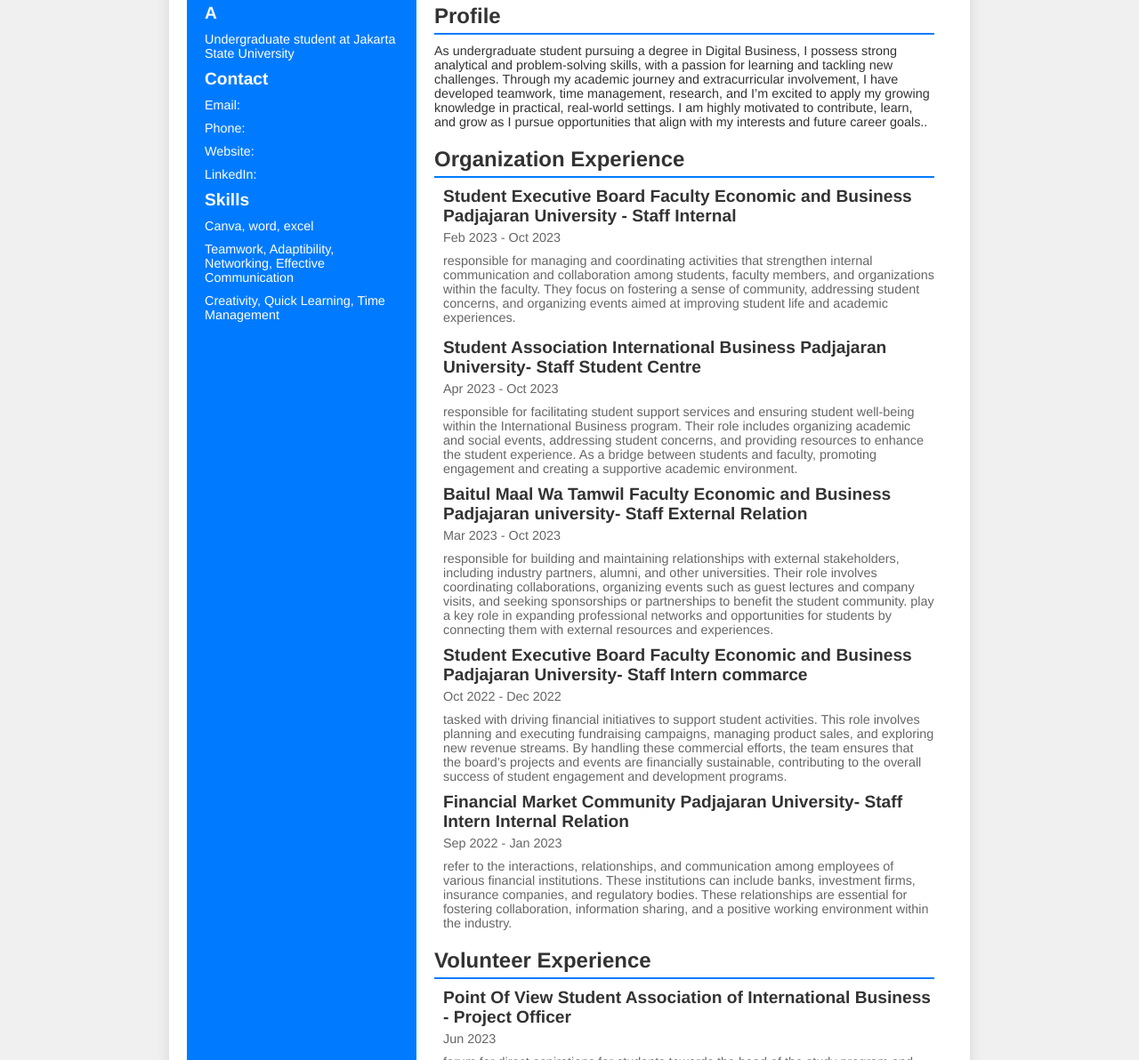
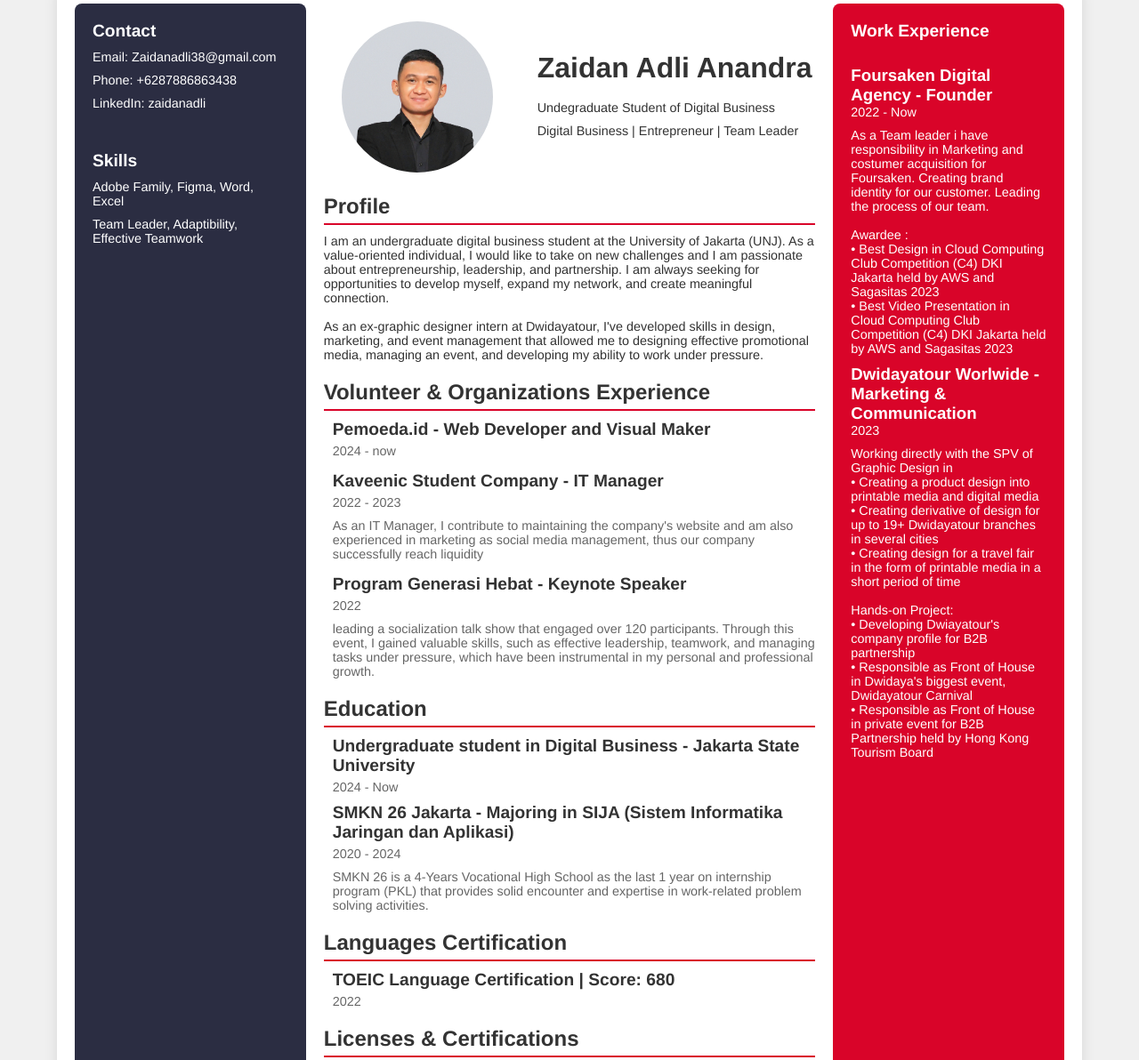
Before and after one commit to zaidan-adli-anandra/cvzaidan, a plain HTML site: page index.html in a window 1280 px wide. Shown: the part 66-1258 px from the top of the page at 89% size. Drawn offline with Linux system fonts and the light colour scheme.

Commit message:
update total

```diff
--- a/index.html
+++ b/index.html
@@ -18,21 +18,30 @@
             font-size: 16px;
         }
         .container {
-            max-width: 900px;
-            margin: 30px auto;
+            width: 90%;
+            margin: 50px auto;
             padding: 20px;
             background: #fff;
             border-radius: 10px;
             box-shadow: 0 0 15px rgba(0, 0, 0, 0.1);
             display: flex;
         }
-        .sidebar {
+        .sidebar{
             width: 30%;
-            background-color: #007BFF;
+            background-color: #2b2d42;
             color: white;
             padding: 20px;
-            border-radius: 10px 0 0 10px;
+            border-radius: 8px;
         }
+
+        .sidebars2{
+            width: 30%;
+            background-color: #d90429;
+            color: white;
+            padding: 20px;
+            border-radius: 8px;
+        }
+
         .main-content {
             width: 70%;
             padding: 20px;
@@ -41,24 +50,41 @@
             font-size: 2.5em;
             font-weight: bold;
         }
-        .job-title {student
+        .job-title {
             font-size: 1.2em;
             margin-bottom: 20px;
         }
-        .sidebar h2 {
+        .sidebar h2, .sidebars2 h2 {
             font-size: 1.2em;
             margin-bottom: 10px;
         }
-        .sidebar p, .main-content p {
+        .sidebar p, .main-content p, .sidebars2 p {
             font-size: 0.9em;
             margin-bottom: 10px;
         }
         .section {
             margin-bottom: 20px;
         }
+
+        .intro {
+            display: flex;
+            align-items: center;
+            margin-bottom: 20px;
+        }
+
+        .description {
+            margin-left: 50px;
+
+        }
+
+        .photoimg img {
+            max-width: 170px;
+            border-radius: 100%;
+            margin-left: 20px;
+        }
         .section h2 {
             font-size: 1.5em;
-            border-bottom: 2px solid #007BFF;
+            border-bottom: 2px solid #d90429;
             padding-bottom: 5px;
             margin-bottom: 10px;
         }
@@ -83,74 +109,82 @@
 
     <div class="container">
         <div class="sidebar">
-            <div class="profile">
-                <h2>A</h2>
-                <p class="job-title">Undergraduate student at Jakarta State University</p>
-            </div>
             <div class="contact-info">
                 <h2>Contact</h2>
-                <p>Email: </p>
-                <p>Phone: </p>
-                <p>Website: </p>
-                <p>LinkedIn:</p>
+                <p>Email: Zaidanadli38@gmail.com </p>
+                <p>Phone: +6287886863438 </p>
+                <p>LinkedIn: zaidanadli</p>
             </div>
             <div class="skills">
+                <br><br>
                 <h2>Skills</h2>
-                <p>Canva, word, excel</p>
-                <p>Teamwork, Adaptibility, Networking, Effective Communication</p>
-                <p>Creativity, Quick Learning, Time Management</p>
+                <p>Adobe Family, Figma, Word, Excel</p>
+                <p>Team Leader, Adaptibility, Effective Teamwork</p>
             </div>
         </div>
+
+
+
         <div class="main-content">
+            <div class="intro">
+                <div class="photoimg">
+                    <img src="/Image/foto-1.jpg" alt="foto-1">
+                </div>
+                <div class="description">
+                    <h1>Zaidan Adli Anandra</h1>
+                    <br>
+                    <p>Undegraduate Student of Digital Business</p>
+                    <P>Digital Business  |  Entrepreneur  |  Team Leader</P>
+                </div>
+            </div>
             <div class="section">
                 <h2>Profile</h2>
-                <p>As undergraduate student pursuing a degree in Digital Business, I possess strong analytical and problem-solving skills, with a passion for learning and tackling new challenges. Through my academic journey and extracurricular involvement, I have developed teamwork, time management, research, and I’m excited to apply my growing knowledge in practical, real-world settings. I am highly motivated to contribute, learn, and grow as I pursue opportunities that align with my interests and future career goals..</p>
+                <p>I am an undergraduate digital business student at the University of Jakarta (UNJ). As a value-oriented individual, I would like to take on new challenges and I am passionate about entrepreneurship, leadership, and partnership. I am always seeking for opportunities to develop myself, expand my network, and create meaningful connection.
+                    <br><br>
+                    As an ex-graphic designer intern at Dwidayatour, I've developed skills in design, marketing, and event management that allowed me to designing effective promotional media, managing an event, and developing my ability to work under pressure.</p>
             </div>
-            <div class="section">
-                <h2>Organization Experience</h2>
+            <!-- <div class="section">
+                <h2>Work Experience</h2>
                 <ul>
                     <li>
-                        <h3>Student Executive Board Faculty Economic and Business Padjajaran University - Staff Internal</h3>
-                        <p>Feb 2023 - Oct 2023</p>
-                        <p>responsible for managing and coordinating activities that strengthen internal communication and collaboration among students, faculty members, and organizations within the faculty. They focus on fostering a sense of community, addressing student concerns, and organizing events aimed at improving student life and academic experiences.</p>
+                        <h3>Foursaken Digital Agency - Founder & Project Manager</h3>
+                        <p>2022 - Now</p>
+                        <p>As a Team leader i have responsibility in Marketing and costumer acquisition for Foursaken. Creating brand identity for our customer. Leading the process of our team.
+                            <br><br>
+                            Awardee : <br>
+                            • Best Design in Cloud Computing Club Competition (C4) DKI Jakarta held by AWS and Sagasitas 2023 <br>
+                            • Best Video Presentation in Cloud Computing Club Competition (C4) DKI Jakarta held by AWS and Sagasitas 2023</p>
                     </li>
                     <li>
-                        <h3>Student Association International Business Padjajaran University- Staff Student Centre</h3>
-                        <p>Apr 2023 - Oct 2023</p>
-                        <p>responsible for facilitating student support services and ensuring student well-being within the International Business program. Their role includes organizing academic and social events, addressing student concerns, and providing resources to enhance the student experience. As a bridge between students and faculty, promoting engagement and creating a supportive academic environment.</p>
-						<h3>Baitul Maal Wa Tamwil Faculty Economic and Business Padjajaran university- Staff External Relation</h3>
-                        <p>Mar 2023 - Oct 2023</p>
-						<p>responsible for building and maintaining relationships with external stakeholders, including industry partners, alumni, and other universities. Their role involves coordinating collaborations, organizing events such as guest lectures and company visits, and seeking sponsorships or partnerships to benefit the student community. play a key role in expanding professional networks and opportunities for students by connecting them with external resources and experiences.</p>
-						<h3>Student Executive Board Faculty Economic and Business Padjajaran University- Staff Intern commarce</h3>
-                        <p>Oct 2022 - Dec 2022</p>
-						<p>tasked with driving financial initiatives to support student activities. This role involves planning and executing fundraising campaigns, managing product sales, and exploring new revenue streams. By handling these commercial efforts, the team ensures that the board’s projects and events are financially sustainable, contributing to the overall success of student engagement and development programs.</p>
-						<h3>Financial  Market Community Padjajaran University- Staff Intern Internal Relation</h3>
-                        <p>Sep 2022 - Jan 2023</p>
-						<p>refer to the interactions, relationships, and communication among employees of various financial institutions. These institutions can include banks, investment firms, insurance companies, and regulatory bodies. These relationships are essential for fostering collaboration, information sharing, and a positive working environment within the industry.</p>
-                    </li>
+                        <h3>Dwidayatour Worlwide - Marketing & Communication</h3>
+                        <p>2023 - Working directly with the SPV of Graphic Design in <br>
+                            • Creating a product design into printable media and digital media <br>
+                            • Creating derivative of design for up to 19+ Dwidayatour branches in several cities <br>
+                            • Creating design for a travel fair in the form of printable media in a short period of time <br>
+                            <br>
+                            Hands-on Project:<br>
+                            • Developing Dwiayatour's company profile for B2B partnership<br>
+                            • Responsible as Front of House in Dwidaya's biggest event, Dwidayatour Carnival<br>
+                            • Responsible as Front of House in private event for B2B Partnership held by Hong Kong Tourism Board</p>
                 </ul>
-            </div>
+            </div> -->
 			<div class="section">
-                <h2>Volunteer Experience</h2>
+                <h2>Volunteer & Organizations Experience</h2>
                 <ul>
                     <li>
-                        <h3>Point Of View Student Association of International Business - Project Officer</h3>
-                        <p>Jun 2023</p>
-                        <p>forum for direct aspirations for students towards the head of the study program and giving awards to student association divisions</p>
+                        <h3>Pemoeda.id - Web Developer and Visual Maker</h3>
+                        <p>2024 - now</p>
+                        <p></p>
                     </li>
                     <li>
-                        <h3>Halal Bi Halal Economic and Business Faculty  Padjajaran University- Staff Event</h3>
-                        <p>Apr 2023 - May 2023</p>
-                        <p>a forum for establishing relationships with alumnus Economic and Business Faculty with lecturer and student.</p>
-						<h3>Padjajaran Investment Summit- Staff Event</h3>
-                        <p>Dec 2022</p>
-						<p>presenting the space of financial knowledge and financial investment to Gen Z.</p>
-						<h3>PKPM22- Participant</h3>
-                        <p>Oct 2022 - Nov 2022</p>
-						<p>leadership and professionalism training for students organized by Student Executive Board.</p>
-						<h3>Padjajaran Investment  Summit- Master Of University</h3>
-                        <p>Dec 2022</p>
-						<p>presenting the space of financial knowledge and financial investment to Gen Z.</p>
+                        <h3>Kaveenic Student Company  - IT Manager</h3>
+                        <p>2022 - 2023</p>
+                        <p>As an IT Manager, I contribute to maintaining the company's website and am also experienced in marketing as social media management, thus our company successfully reach liquidity</p>
+                    </li>
+                    <li>
+                        <h3>Program Generasi Hebat  - Keynote Speaker</h3>
+                        <p>2022</p>
+                        <p>leading a socialization talk show that engaged over 120 participants. Through this event, I gained valuable skills, such as effective leadership, teamwork, and managing tasks under pressure, which have been instrumental in my personal and professional growth.</p>
                     </li>
                 </ul>
 			</div>
@@ -160,14 +194,78 @@
                     <li>
                         <h3>Undergraduate student in Digital Business - Jakarta State University</h3>
                         <p>2024 - Now</p>
-						<h3>Senior High Scool - SMAI Nurul Fikri Boarding School Lembang</h3>
-                        <p>2019 - 2022</p>
-						<h3>Junior High Scool - SMAI Nurul Fikri Boarding School Lembang</h3>
-                        <p>2016 - 2019</p>
+						<h3>SMKN 26 Jakarta - Majoring in SIJA (Sistem Informatika Jaringan dan Aplikasi)</h3>
+                        <p>2020 - 2024</p>
+                        <p>SMKN 26 is a 4-Years Vocational High School as the last 1 year on internship program (PKL) that provides solid encounter and expertise in work-related problem solving activities.</p>
                     </li>
                 </ul>
             </div>
+
+            <div class="section">
+                <h2>Languages Certification</h2>
+                <ul>
+                    <li>
+                        <h3>TOEIC Language Certification  |  Score: 680 </h3>
+                        <p>2022</p>
+                    </li>
+                </ul>
+            </div>
+
+            <div class="section">
+                <h2>Licenses & Certifications</h2>
+                <ul>
+                    <li>
+                        <h3>Top 10 Finalis Turnamen Sains Data Nasional</h3>
+                        <p>2022</p>
+						<h3>Second place of Best Team Program Generasi Hebat</h3>
+                        <p>2022</p>
+                        <h3>Top 45 of PermataYouthPreneur</h3>
+                        <p>2022</p>
+                        <h3>JA Company Program as IT Manager</h3>
+                        <p>2021</p>
+                        <h3>Participant in Jakarta Regional Student Company Competition</h3>
+                        <p>2021</p>
+                    </li>
+                </ul>
+            </div>
+
+
+
+
+
+
+
+
         </div>
+
+        <div class="sidebars2">
+            <div class="profile">
+                <h2>Work Experience</h2>
+
+                <br>
+
+                        <h3>Foursaken Digital Agency - Founder</h3>
+                        <p>2022 - Now</p>
+                        <p>As a Team leader i have responsibility in Marketing and costumer acquisition for Foursaken. Creating brand identity for our customer. Leading the process of our team.
+                            <br><br>
+                            Awardee : <br>
+                            • Best Design in Cloud Computing Club Competition (C4) DKI Jakarta held by AWS and Sagasitas 2023 <br>
+                            • Best Video Presentation in Cloud Computing Club Competition (C4) DKI Jakarta held by AWS and Sagasitas 2023</p>
+
+                        <h3>Dwidayatour Worlwide - Marketing & Communication</h3>
+                        <p>2023</p>
+                        <p>Working directly with the SPV of Graphic Design in <br>
+                            • Creating a product design into printable media and digital media <br>
+                            • Creating derivative of design for up to 19+ Dwidayatour branches in several cities <br>
+                            • Creating design for a travel fair in the form of printable media in a short period of time <br>
+                            <br>
+                            Hands-on Project:<br>
+                            • Developing Dwiayatour's company profile for B2B partnership<br>
+                            • Responsible as Front of House in Dwidaya's biggest event, Dwidayatour Carnival<br>
+                            • Responsible as Front of House in private event for B2B Partnership held by Hong Kong Tourism Board</p>
+
+        </div>
+
     </div>
 
 </body>
```
Also changed, not shown: Image/foto-1.jpg (added).
